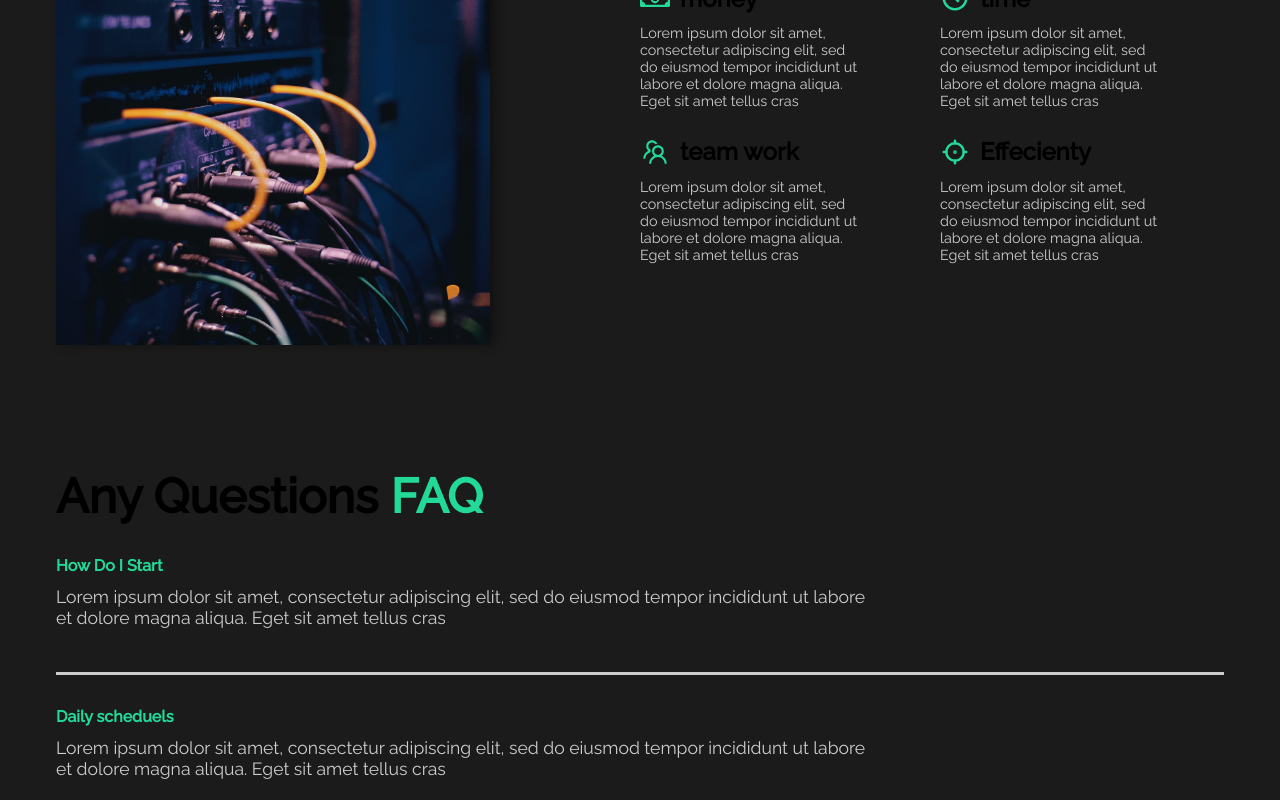
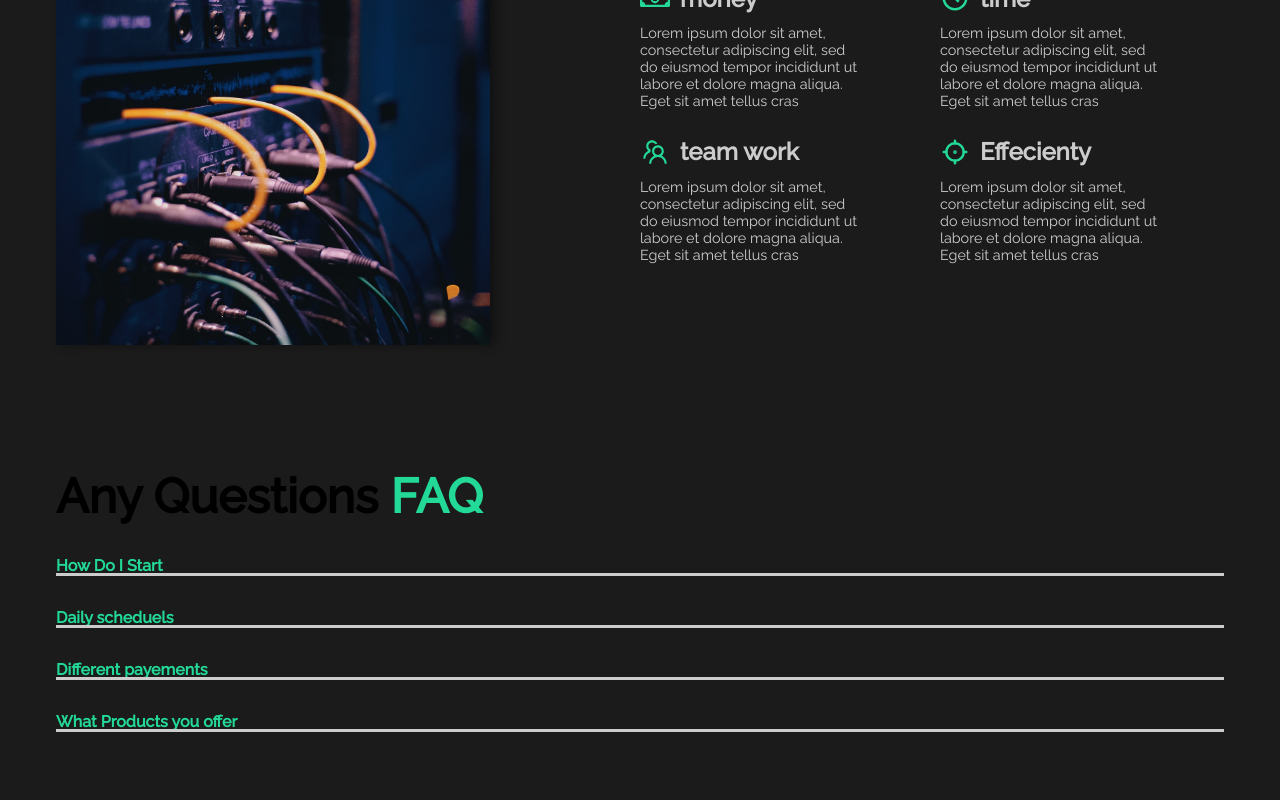
Before and after one commit to lahcenbcf/brandTemplate, a React (Vite) app: page / in a window 1280 px wide. Shown: the part 940-1740 px from the top of the page. Built offline with nearby package versions, Linux system fonts and the light colour scheme.

Commit message:
9-add scroll animation

```diff
--- a/src/components/faq/Faq.jsx
+++ b/src/components/faq/Faq.jsx
@@ -1,25 +1,53 @@
 import "./styles.css"
+import {motion} from "framer-motion"
 function Faq() {
   return (
-    <div className='faq'>
+    <motion.div initial={{
+        opacity:0,
+        x:"-100%"
+    }} whileInView={{
+        opacity:1,
+        x:0
+    }} transition={{
+        duration:1
+    }} viewport={{
+        once:"true",
+        margin:"-100px"
+    }} className='faq'>
         <h2>Any Questions<span> FAQ</span></h2>
-        <div className='question'>
+        <motion.div whileHover={{
+            height:"auto"
+        }} transition={{
+            duration:1
+        }} className='question'>
             <h4>How Do I Start</h4>
             <p>Lorem ipsum dolor sit amet, consectetur adipiscing elit, sed do eiusmod tempor incididunt ut labore et dolore magna aliqua. Eget sit amet tellus cras</p>
-        </div>
-        <div className='question'>
+        </motion.div>
+        <motion.div whileHover={{
+            height:"auto"
+        }} transition={{
+            duration:1
+        }} className='question'>
             <h4>Daily scheduels</h4>
             <p>Lorem ipsum dolor sit amet, consectetur adipiscing elit, sed do eiusmod tempor incididunt ut labore et dolore magna aliqua. Eget sit amet tellus cras</p>
-        </div>
-        <div className='question'>
+        </motion.div>
+        <motion.div whileHover={{
+            height:"auto"
+        }} transition={{
+            duration:1
+        }} className='question'>
             <h4>Different payements</h4>
             <p>Lorem ipsum dolor sit amet, consectetur adipiscing elit, sed do eiusmod tempor incididunt ut labore et dolore magna aliqua. Eget sit amet tellus cras</p>
-        </div>
-        <div className='question'>
+        </motion.div>
+        <motion.div whileHover={{
+            height:"auto"
+        }} transition={{
+            duration:1
+        }} className='question'>
             <h4>What Products you offer</h4>
             <p>Lorem ipsum dolor sit amet, consectetur adipiscing elit, sed do eiusmod tempor incididunt ut labore et dolore magna aliqua. Eget sit amet tellus cras</p>
-        </div>
-    </div>
+        </motion.div>
+    </motion.div>
   )
 }
 
--- a/src/components/faq/styles.css
+++ b/src/components/faq/styles.css
@@ -5,8 +5,9 @@
 }
 .question{
     margin: 2rem 0px;
+    height: 20px;
+    overflow: hidden;
     border-bottom: solid 3px #ccc;
-    padding-bottom: 2rem;
 }
 .question p{
     width: 100%;
--- a/src/components/services/ServicesSection.jsx
+++ b/src/components/services/ServicesSection.jsx
@@ -4,12 +4,15 @@ import {arr} from "./data"
 import services from "../../assets/services.jpg"
 import ServiceCard from './serviceCard'
 import "./services.css"
+//animation
+import { motion } from 'framer-motion';
+import {photoAnim,titleAnimations,fadeAnim} from "../../pages/animations"
 function ServicesSection() {
   return (
     <div className='services'>
         {/* description */}
         <div className='content'>
-        <h2>High <span>quality </span>Service</h2>
+        <motion.h2>High <span>quality </span>Service</motion.h2>
         <div className='cards'>
              {
                 arr.map(item=>(
@@ -20,7 +23,7 @@ function ServicesSection() {
         </div>
 
         <div className='image'>
-             <img src={services} alt='services' />
+             <motion.img variants={photoAnim} src={services} alt='services' />
         </div>
     </div>
   )
--- a/src/components/services/serviceCard.jsx
+++ b/src/components/services/serviceCard.jsx
@@ -1,13 +1,18 @@
-
+import {fadeAnim} from "../../pages/animations"
+import { motion } from "framer-motion"
 function ServiceCard({Icon,title="",desc=""}) {
   return (
-    <div className='card'>
+    <motion.div initial={{opacity:0}} whileInView={{
+      opacity:1
+    }} transition={{duration:1}} viewport={{
+      margin:"-200px"
+    }} className='card'>
         <div className='icon'>
                 <Icon size={30} color="23d998" />
                 <h3>{title}</h3>
         </div>
         <p>{desc}</p>
-    </div>
+    </motion.div>
   )
 }
 
--- a/src/components/services/services.css
+++ b/src/components/services/services.css
@@ -30,6 +30,9 @@ img{
     font-size: .9rem;
     padding-right: 4rem;
 }
+h3{
+    color: #ccc ;
+}
 
 @media(min-width:700px){
     .services{
--- a/src/pages/OurWork.jsx
+++ b/src/pages/OurWork.jsx
@@ -12,12 +12,19 @@ const OurWork = () => {
     <motion.div variants={frameAnim} className='frame frame3'></motion.div>
     {
       moviesState().map(work=>(
-        <div className="movie">
+        <motion.div whileInView={{
+          opacity:1
+        }} initial={
+        {opacity:0}
+        } viewport={{
+          once:"true",
+          margin:"-20px"
+        }} className="movie">
           <motion.h2 variants={fadeAnim}>{work.title}</motion.h2>
           <motion.div variants={lineAnimation} className="line"></motion.div>
           <motion.img variants={photoAnim} src={work.mainImg} alt={work.title} />
           <Link to={work.url}><button>see more</button></Link>
-      </div>
+      </motion.div>
       ))
     }
     </motion.div>
```
